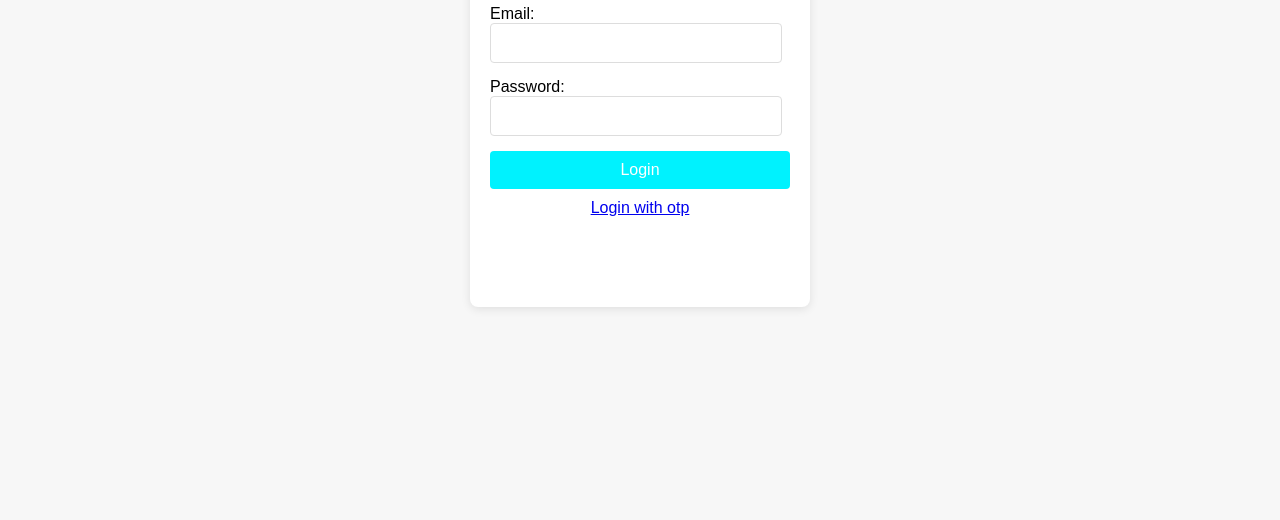
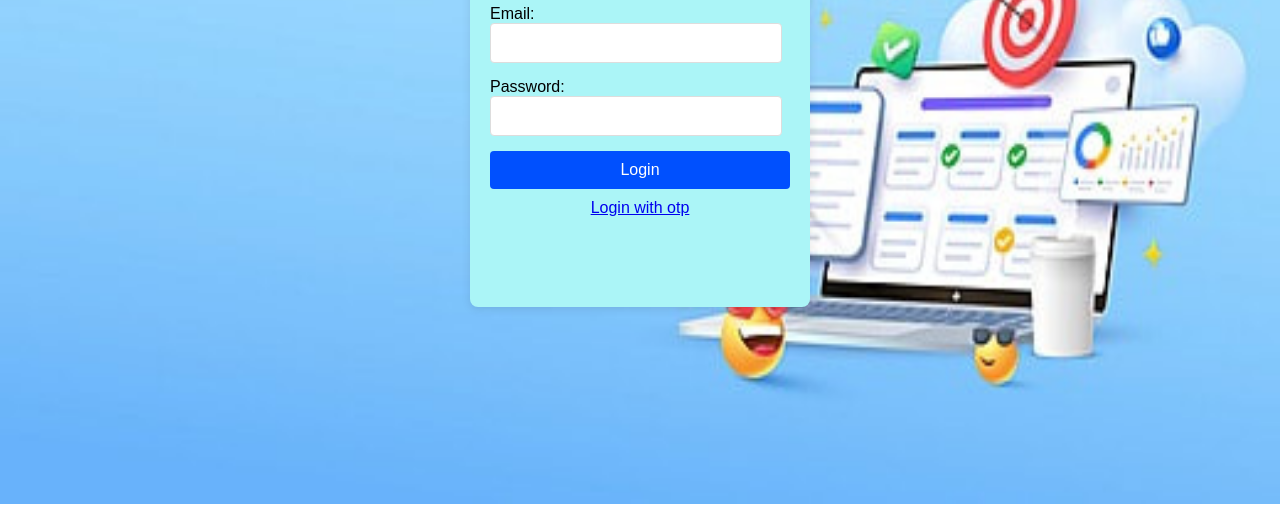
Before and after one commit to Akilthiru2000/Task-Node, a plain HTML site: page Frontend/index.html in a window 1280 px wide. Shown: the part 296-816 px from the top of the page. Drawn offline with Linux system fonts and the light colour scheme.

Commit message:
ui changes

```diff
--- a/Backend/controllers/authController.js
+++ b/Backend/controllers/authController.js
@@ -362,9 +362,9 @@ exports.mapUserToAdmin = async (req, res, next) => {
       return next(error);
     }
 
-    const existingUser = await User.findOne({ _id: userId, admin_id: adminId });
+    const alreadymap = await User.findOne({ _id: userId, admin_id: adminId });
 
-    if (existingUser) {
+    if (alreadymap) {
       return res.status(400).json({
         message: "User is already mapped to this admin.",
       });
--- a/Frontend/CSS/login.css
+++ b/Frontend/CSS/login.css
@@ -4,10 +4,12 @@ body {
   justify-content: center;
   align-items: center;
   height: 100vh;
-  background-color: #f7f7f7;
+  background: url("/img/Background.jpg");
+  background-repeat: no-repeat;
+  background-size: 100vw 100vh;
 }
 .login-container {
-  background: #fff;
+  background: #abf5f7;
   padding: 20px;
   border-radius: 8px;
   box-shadow: 0 2px 10px rgba(0, 0, 0, 0.1);
@@ -32,7 +34,7 @@ input[type="password"] {
 button {
   width: 100%;
   padding: 10px;
-  background-color: #00f2fe;
+  background-color: #0050fe;
   color: white;
   font-size: 16px;
   border: none;
@@ -40,7 +42,7 @@ button {
   cursor: pointer;
 }
 button:hover {
-  background-color: #4facfe;
+  background-color: #fe7e4f;
 }
 .error {
   color: red;
--- a/Frontend/CSS/loginotp.css
+++ b/Frontend/CSS/loginotp.css
@@ -1,6 +1,6 @@
 body {
-  font-family: 'Arial', sans-serif;
-  background-color: #f4f4f4;
+  font-family: "Arial", sans-serif;
+  background-color: #cdeaf4;
   display: flex;
   justify-content: center;
   align-items: center;
@@ -9,7 +9,7 @@ body {
 }
 
 .container {
-  background-color: white;
+  background-color: rgb(181, 242, 247);
   border-radius: 10px;
   box-shadow: 0 4px 6px rgba(0, 0, 0, 0.1);
   width: 100%;
@@ -38,7 +38,8 @@ body {
   margin-right: 10px;
 }
 
-#phone-number, #otp-input {
+#phone-number,
+#otp-input {
   width: 70%;
 }
 
```
Also changed, not shown: Frontend/loginOtp.html (+3 -0 lines), Frontend/img/Background.jpg (added), Frontend/img/otp.webp (added).
